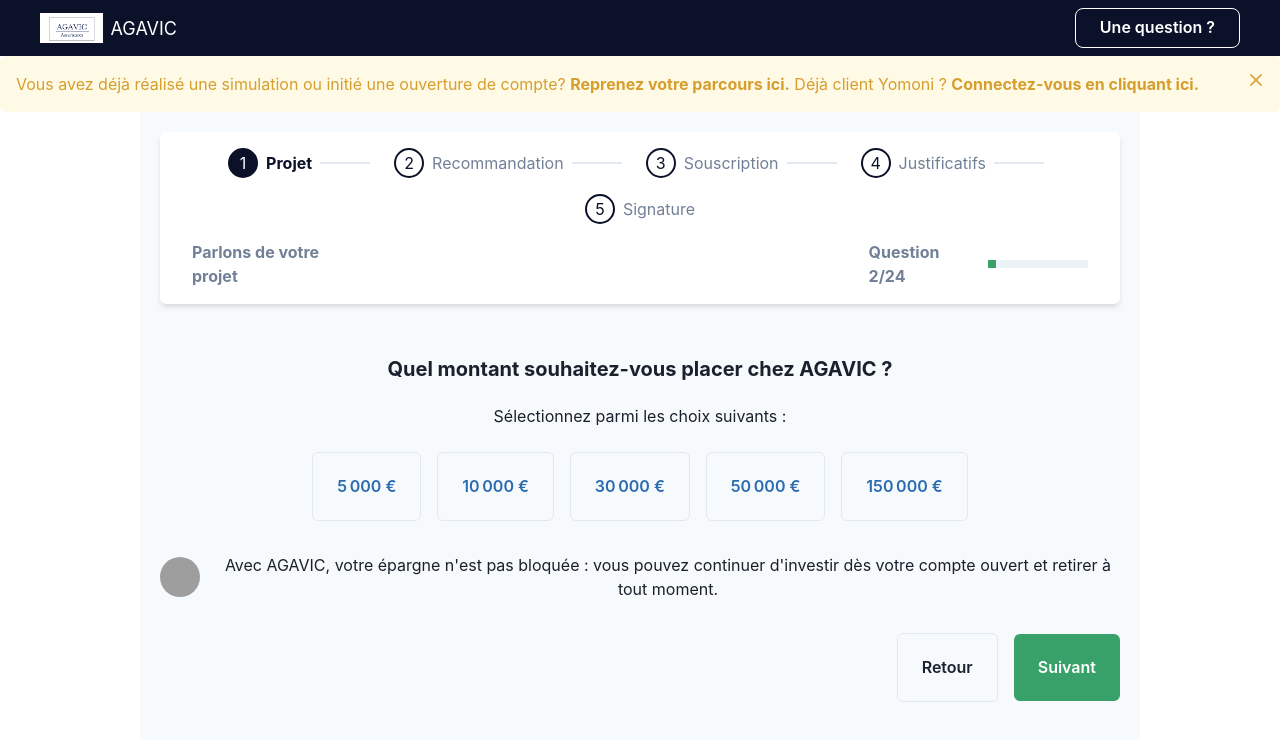
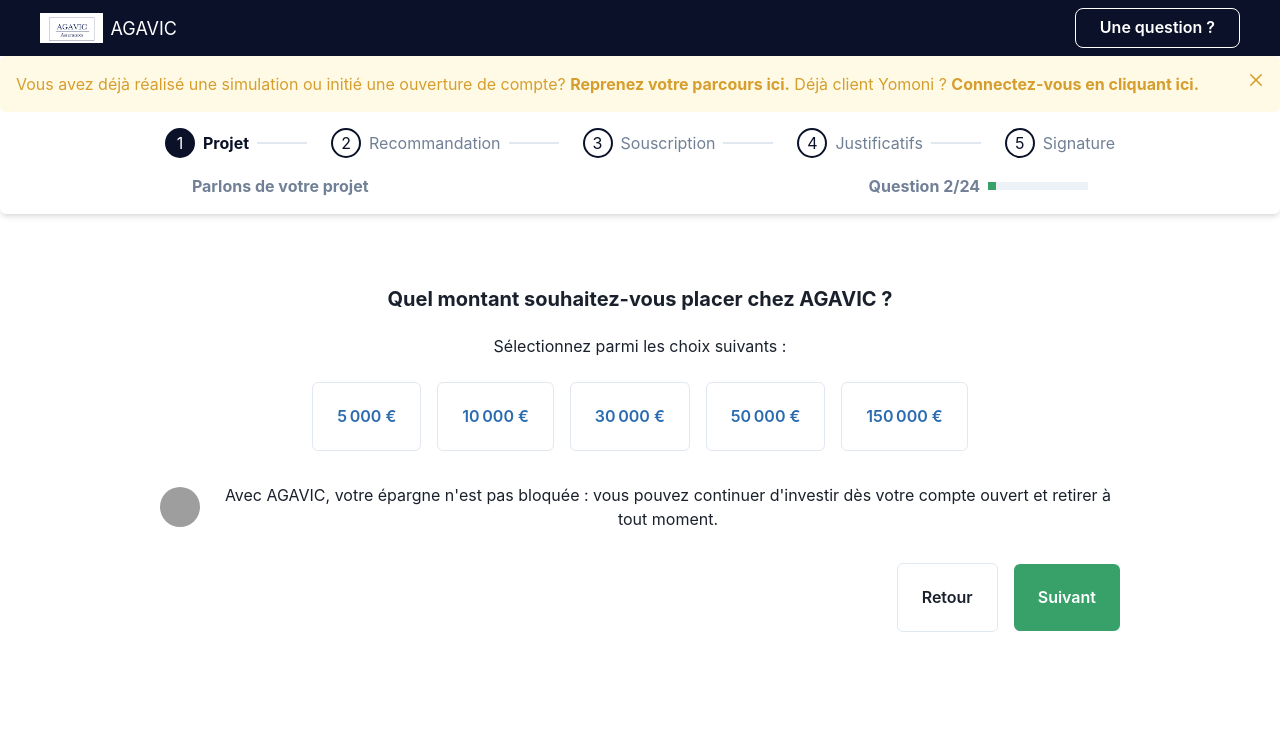
Before and after one commit to spacemen100/agavicform25102024, a React (Create React App) app: page /quel-montant-souhaitez-vous-placer in a window 1280 px wide. Shown: the top 740 px of the page. Built offline with nearby package versions, Linux system fonts and the light colour scheme; grey boxes are pictures that could not be loaded.

Commit message:
ddddddddddddddddd

```diff
--- a/src/pages/QuelEstVotreProjetDInvestissement.tsx
+++ b/src/pages/QuelEstVotreProjetDInvestissement.tsx
@@ -30,7 +30,7 @@
 
     return (
         <ChakraProvider> {/* Enveloppez votre composant principal avec ChakraProvider */}
-            <StepperWithSubStepCounter currentStep={1} currentSubStep={10} totalSubSteps={24} title="Parlons de votre projet" />
+            <StepperWithSubStepCounter currentStep={1} currentSubStep={1} totalSubSteps={24} title="Parlons de votre projet" />
             <Box p={5} maxW="1000px" mx="auto">
                 <Text fontSize="xl" fontWeight="bold" mb={5} textAlign="center">Quel est votre projet d’investissement ?</Text>
                 <SimpleGrid columns={[1, 2]} spacing={5}>
@@ -54,7 +54,7 @@
                     ))}
                 </SimpleGrid>
                 <Box textAlign="right">
-                    <Button colorScheme="orange" size="xxl" mt={5} px={6} py={6}>Suivant</Button> {/* Ajouter du padding au bouton Suivant */}
+                    <Button colorScheme="green" size="xxl" mt={5} px={6} py={6}>Suivant</Button> {/* Ajouter du padding au bouton Suivant */}
                 </Box>
             </Box>
         </ChakraProvider>
--- a/src/pages/QuelMontantSouhaitezVousPlacer.tsx
+++ b/src/pages/QuelMontantSouhaitezVousPlacer.tsx
@@ -32,8 +32,8 @@
 
     return (
         <ChakraProvider theme={theme}>
-            <Box bg="gray.50" minH="100vh" p={5} maxWidth="1000px" mx="auto">
                 <StepperWithSubStepCounter currentStep={1} currentSubStep={2} totalSubSteps={24} title="Parlons de votre projet" />
+                <Box p={5} maxW="1000px" mx="auto">
                 <Text fontSize="xl" fontWeight="bold" mb={5} textAlign="center">Quel montant souhaitez-vous placer chez AGAVIC ?</Text>
                 <Text fontSize="md" textAlign="center" mb={6}>Sélectionnez parmi les choix suivants :</Text>
                 <HStack justifyContent="center" spacing="4" flexWrap="wrap">
```
